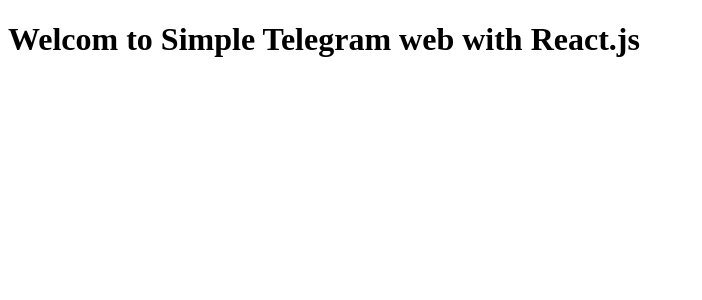
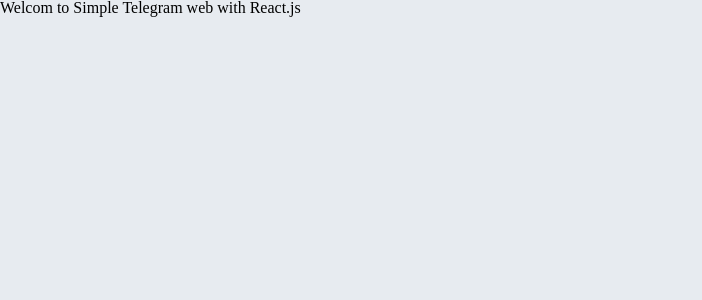
Before and after one commit to mahdiTohidloo/simple-telegram-web-with-react, a React (Create React App) app: page / in a window 1280 px wide. Shown: the top 300 px of the page, without its empty margins (0-702 px from the left). Built offline with nearby package versions, Linux system fonts and the light colour scheme.

Commit message:
initialize sass files by creating variables and necessary style files

```diff
--- a/src/Assets/styles/app.scss
+++ b/src/Assets/styles/app.scss
@@ -0,0 +1,4 @@
+@import 'variables.scss';
+@import 'reset.scss';
+@import 'public.scss';
+@import "components.scss";
--- /dev/null
+++ b/src/Assets/styles/components.scss
@@ -0,0 +1,8 @@
+.Main-container {
+  max-width: 1200px;
+  margin: 0 auto;
+  background: white;
+  box-shadow: 0px 1px 0 #dfe5ec;
+  height: 100vh;
+  overflow: hidden;
+}
--- /dev/null
+++ b/src/Assets/styles/public.scss
@@ -0,0 +1,3 @@
+body {
+  background-color: $color-anti-flash;
+}
--- /dev/null
+++ b/src/Assets/styles/reset.scss
@@ -0,0 +1,43 @@
+html, body, div, span, applet, object, iframe,
+h1, h2, h3, h4, h5, h6, p, blockquote, pre,
+a, abbr, acronym, address, big, cite, code,
+del, dfn, em, img, ins, kbd, q, s, samp,
+small, strike, strong, sub, sup, tt, var,
+b, u, i, center,
+dl, dt, dd, ol, ul, li,
+fieldset, form, label, legend,
+table, caption, tbody, tfoot, thead, tr, th, td,
+article, aside, canvas, details, embed,
+figure, figcaption, footer, header, hgroup,
+menu, nav, output, ruby, section, summary,
+time, mark, audio, video {
+  margin: 0;
+  padding: 0;
+  border: 0;
+  font-size: 100%;
+  font: inherit;
+  vertical-align: baseline;
+}
+/* HTML5 display-role reset for older browsers */
+article, aside, details, figcaption, figure,
+footer, header, hgroup, menu, nav, section {
+  display: block;
+}
+body {
+  line-height: 1;
+}
+ol, ul {
+  list-style: none;
+}
+blockquote, q {
+  quotes: none;
+}
+blockquote:before, blockquote:after,
+q:before, q:after {
+  content: '';
+  content: none;
+}
+table {
+  border-collapse: collapse;
+  border-spacing: 0;
+}
--- a/src/Assets/styles/variables.scss
+++ b/src/Assets/styles/variables.scss
@@ -0,0 +1,3 @@
+$color-primary : #5682a2;
+$color-accent : #6490b1;
+$color-anti-flash: #e7ebf0;
```
